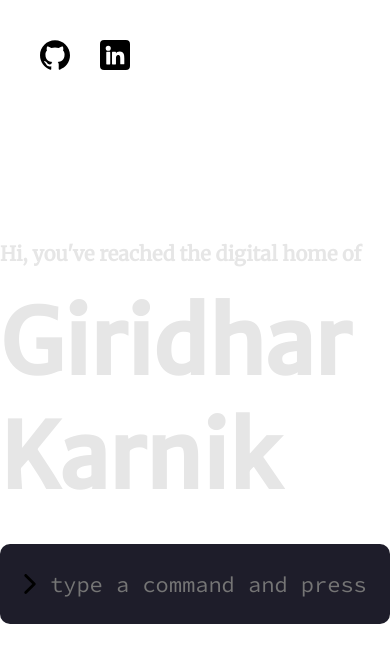
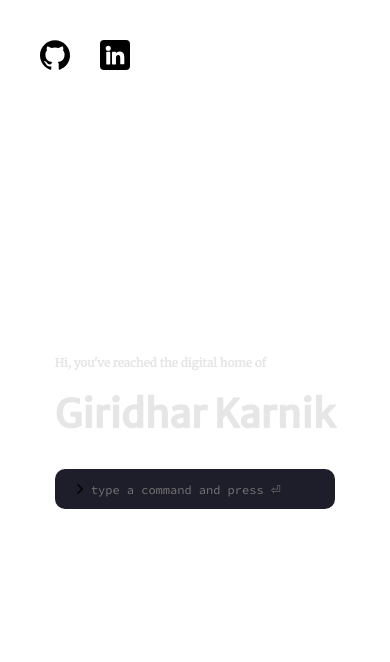
Before and after one commit to GiridharKarnik/giridharkarnik.com, a Next.js app: page / in a window 390 px wide. Shown: the top 662 px of the page. Built offline with nearby package versions, Linux system fonts and the light colour scheme.

Commit message:
feat: added mixins to make the home page components responsive

```diff
--- a/src/components/pageComponents/home/CommandPrompt/CommandPrompt.module.scss
+++ b/src/components/pageComponents/home/CommandPrompt/CommandPrompt.module.scss
@@ -1,5 +1,6 @@
 @import './styles/variables.module';
 @import './styles/mixins';
+@import './styles/mediaQueryMixins';
 
 .commandPromptContainer {
   height: 80px;
@@ -10,8 +11,15 @@
   margin-top: 30px;
   position: relative;
   padding: 10px 20px;
+  @include flexCentered;
 
-  @include flexCentered;
+  @include for-phone-only {
+    height: 40px;
+  }
+
+  @include for-tablet-portrait-up {
+    height: 60px
+  }
 
   .commandPromptInput {
     border: none;
@@ -19,8 +27,17 @@
     height: 100%;
     margin-left: 8px;
     flex: 1;
-    font-size: 22px;
+    font-size: 2vw;
     font-family: 'Source Code Pro', monospace;
+
+    @include for-phone-only {
+      font-size: 12px;
+      margin-left: 4px;
+    }
+
+    @include for-tablet-landscape-up {
+      font-size: 20px;
+    }
 
     ::placeholder {
       color: $primary-placeholder-text-color-dark-background;
--- a/src/components/pageComponents/home/CommandPrompt/CommandPrompt.tsx
+++ b/src/components/pageComponents/home/CommandPrompt/CommandPrompt.tsx
@@ -2,11 +2,16 @@ import React from 'react';
 import styles from './CommandPrompt.module.scss';
 import { ArrowIcon } from '@components/common/icons';
 import variables from '@styles/variables.module.scss';
+import { useWindowSize } from '@hooks/index';
 
 export const CommandPrompt: React.FC = () => {
+  const [width, height] = useWindowSize();
+
+  const arrowHeight: string = width > 900 ? '20px' : width > 599 ? '14px' : '10px';
+
   return (
     <div className={styles.commandPromptContainer}>
-      <ArrowIcon size="20px" color={variables.primaryTextColorDarkBackground} />
+      <ArrowIcon size={arrowHeight} color={variables.primaryTextColorDarkBackground} />
 
       <input className={styles.commandPromptInput} placeholder={'type a command and press ⏎'} />
     </div>
--- /dev/null
+++ b/src/hooks/index.ts
@@ -0,0 +1 @@
+export { useWindowSize } from './useWindowSize';
--- /dev/null
+++ b/src/hooks/useIsomorphicLayoutEffect.ts
@@ -0,0 +1,3 @@
+import { useEffect, useLayoutEffect } from 'react';
+
+export const useIsomorphicLayoutEffect = typeof window !== 'undefined' ? useLayoutEffect : useEffect;
--- /dev/null
+++ b/src/hooks/useWindowSize.ts
@@ -0,0 +1,20 @@
+import { useState } from 'react';
+import { useIsomorphicLayoutEffect } from '@hooks/useIsomorphicLayoutEffect';
+
+export function useWindowSize() {
+  const [size, setSize] = useState([0, 0]);
+
+  useIsomorphicLayoutEffect(() => {
+    function updateSize() {
+      setSize([window.innerWidth, window.innerHeight]);
+    }
+
+    window.addEventListener('resize', updateSize);
+
+    updateSize();
+
+    return () => window.removeEventListener('resize', updateSize);
+  }, []);
+
+  return size;
+}
--- a/styles/Home.module.scss
+++ b/styles/Home.module.scss
@@ -1,5 +1,6 @@
 @import './styles/mixins';
-@import './styles/variables.module.scss';
+@import './styles/variables.module';
+@import './styles/mediaQueryMixins';
 
 .container {
   width: 100vw;
@@ -20,19 +21,27 @@
     margin: 0 auto;
 
     .welcomeMessage {
-      font-size: 20px;
+      font-size: 3vw;
       color: $primary-text-color-dark-background;
       margin: 0;
       padding: 20px 0;
       font-family: 'Merriweather', serif;
+
+      @include for-tablet-portrait-up {
+        font-size: 20px;
+      }
     }
 
     .titleText {
-      font-size: 90px;
+      font-size: 10vw;
       color: $primary-text-color-dark-background;
       margin: 0;
       padding: 0;
       font-family: 'Merriweather Sans', sans-serif;
+
+      @include for-tablet-landscape-up {
+        font-size: 90px;
+      }
     }
   }
 }
--- /dev/null
+++ b/styles/mediaQueryMixins.scss
@@ -0,0 +1,21 @@
+@import './styles/variables.module';
+
+@mixin for-phone-only {
+  @media (max-width: $phone) { @content; }
+}
+
+@mixin for-tablet-portrait-up {
+  @media (min-width: $tablet-portrait) { @content; }
+}
+
+@mixin for-tablet-landscape-up {
+  @media (min-width: $tablet-landscape) { @content; }
+}
+
+@mixin for-desktop-up {
+  @media (min-width: $desktop) { @content; }
+}
+
+@mixin for-big-desktop-up {
+  @media (min-width: $big-desktop) { @content; }
+}
--- a/styles/variables.module.scss
+++ b/styles/variables.module.scss
@@ -1,12 +1,27 @@
+//colors
 $primary-color-dark: #110F1B;
 $primary-color-dark-accent-1: #1E1D2A;
 $primary-icon-color-dark: #FB8B24;
 $primary-text-color-dark-background: #E6E6E6;
 $primary-placeholder-text-color-dark-background: #898989;
 
+// device sizes
+$phone: 599px;
+$tablet-portrait: 600px;
+$tablet-landscape: 900px;
+$desktop: 1200px;
+$big-desktop: 1800px;
+
 :export {
     primaryColor: $primary-color-dark;
     primaryIconColorDark: $primary-icon-color-dark;
     primaryTextColorDarkBackground: $primary-text-color-dark-background;
     primaryPlaceHolderTextColorDarkBackground: $primary-placeholder-text-color-dark-background;
+
+    //device sizes
+    phone: $phone;
+    tabletPortrait: $tablet-portrait;
+    tabletLandscape: $tablet-landscape;
+    desktop: $desktop;
+    bigDesktop: $big-desktop;
 }
--- a/tsconfig.json
+++ b/tsconfig.json
@@ -17,6 +17,7 @@
     "baseUrl": ".",
     "paths": {
       "@components/*": ["src/components/*"],
+      "@hooks/*": ["src/hooks/*"],
       "@styles/*": ["styles/*"]
     }
   },
```
